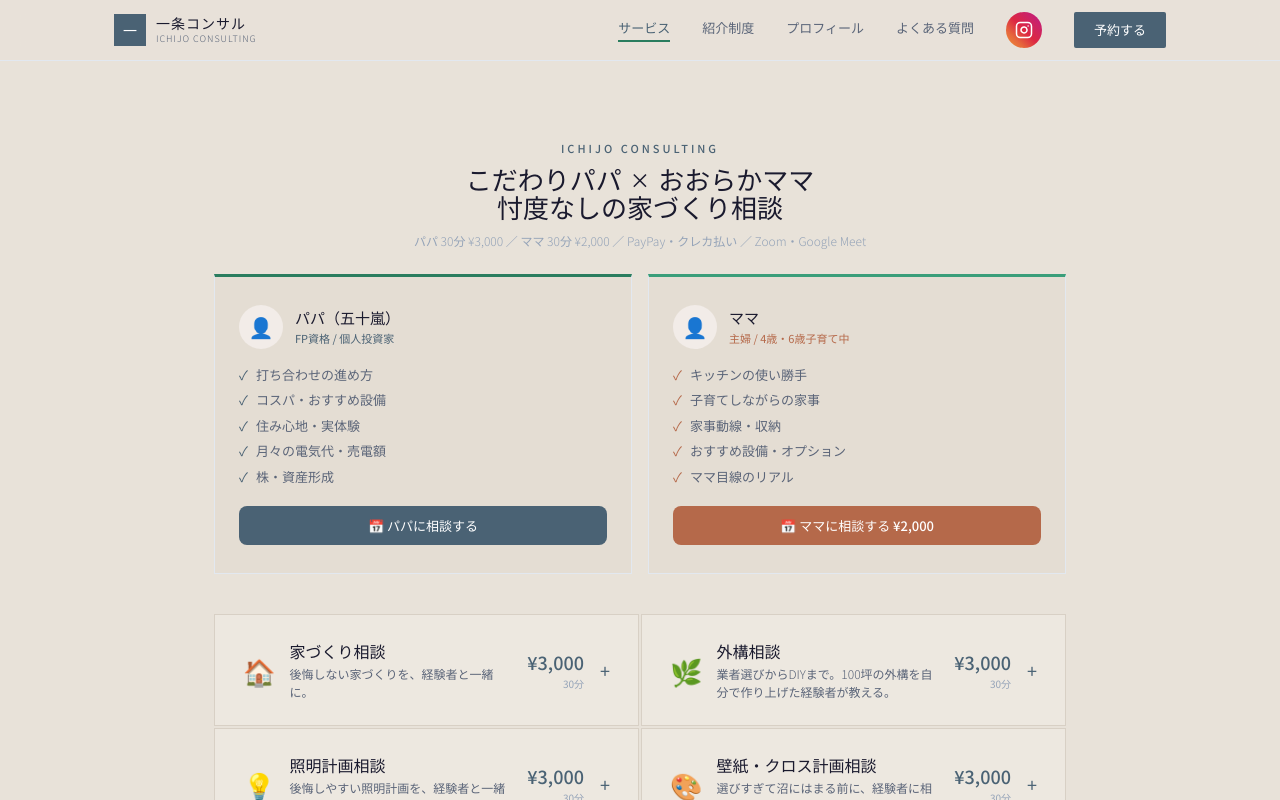
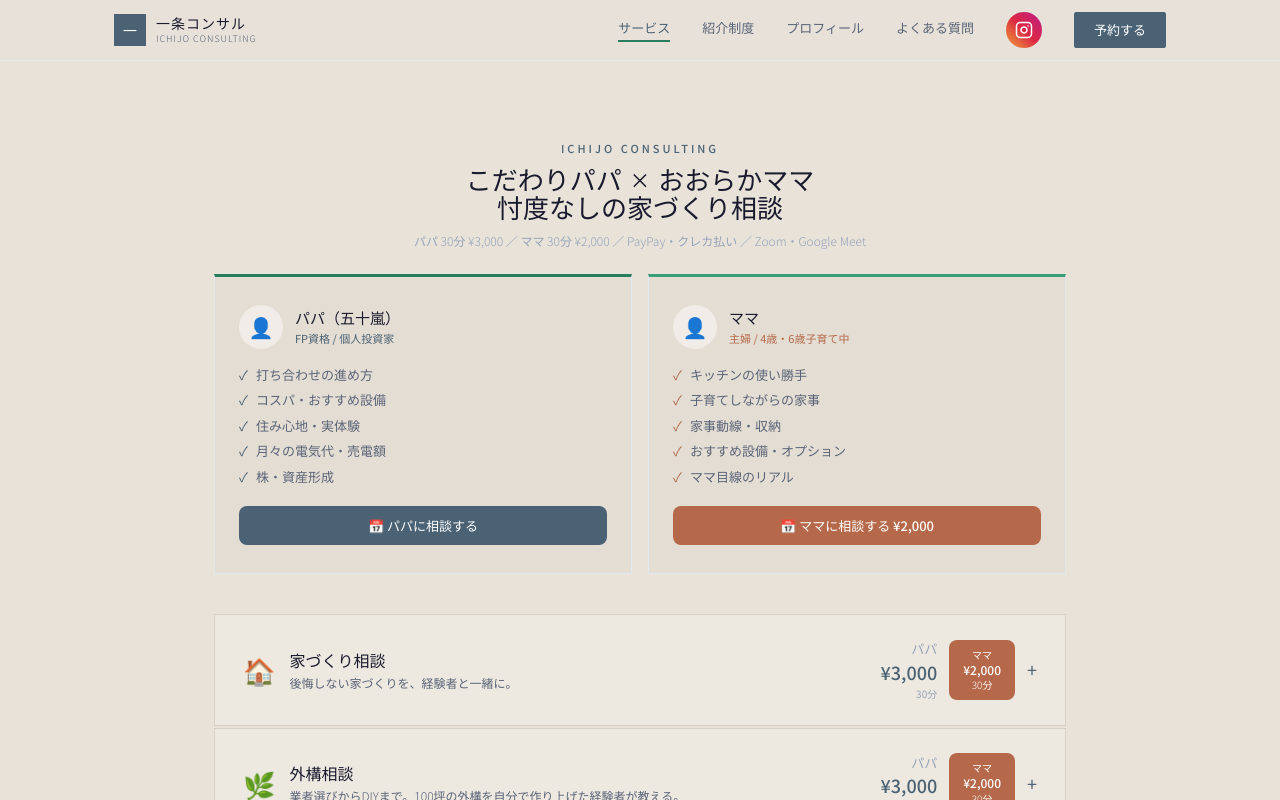
Before and after one commit to tradehant1-cloud/ichijo-consul, a React (Vite) app: page / in a window 1280 px wide. Shown: the top 800 px of the page. Built offline with nearby package versions, Linux system fonts and the light colour scheme.

Commit message:
1col layout, mama 2000yen button on right

```diff
--- a/src/App.jsx
+++ b/src/App.jsx
@@ -471,26 +471,40 @@ export default function App() {
               </div>
             </div>
 
-            <div className="services-grid-2col" style={{ display: "grid", gridTemplateColumns: "1fr 1fr", gap: 2, marginBottom: 48 }}>
+            <div style={{ display: "flex", flexDirection: "column", gap: 2, marginBottom: 48 }}>
               {SERVICES.map((s) => (
                 <div key={s.id} style={{ background: "#ede8e0", border: "1px solid #d8d0c5" }}>
                   {/* 常時表示：タイトル行 */}
-                  <div
-                    onClick={() => setOpenService(openService === s.id ? null : s.id)}
-                    style={{ padding: "24px 28px", display: "flex", justifyContent: "space-between", alignItems: "center", cursor: "pointer", gap: 16 }}>
-                    <div style={{ display: "flex", gap: 14, alignItems: "center" }}>
+                  <div style={{ padding: "24px 28px", display: "flex", justifyContent: "space-between", alignItems: "center", gap: 16 }}>
+                    <div
+                      onClick={() => setOpenService(openService === s.id ? null : s.id)}
+                      style={{ display: "flex", gap: 14, alignItems: "center", cursor: "pointer", flex: 1 }}>
                       <span style={{ fontSize: 26 }}>{s.icon}</span>
                       <div>
                         <h3 style={{ fontSize: 16, fontWeight: 500, color: "#1a1a2e", marginBottom: 2 }}>{s.title}</h3>
                         <p style={{ fontSize: 12, color: "#5a6478", fontWeight: 300 }}>{s.tagline}</p>
                       </div>
                     </div>
-                    <div style={{ display: "flex", alignItems: "center", gap: 16, flexShrink: 0 }}>
+                    <div style={{ display: "flex", alignItems: "center", gap: 12, flexShrink: 0 }}>
+                      {/* パパ価格 */}
                       <div style={{ textAlign: "right" }}>
+                        <div style={{ fontSize: 13, color: "#94a3b8", fontWeight: 300 }}>パパ</div>
                         <div style={{ fontSize: 18, fontWeight: 500, color: "#4a6274" }}>¥3,000</div>
                         <div style={{ fontSize: 10, color: "#94a3b8" }}>30分</div>
                       </div>
-                      <span style={{ fontSize: 18, color: "#4a6274", transition: "transform 0.2s", transform: openService === s.id ? "rotate(45deg)" : "none", display: "block" }}>+</span>
+                      {/* ママ価格（4サービスのみ） */}
+                      {["homebuilding", "exterior", "lighting", "wallpaper"].includes(s.id) && (
+                        <button
+                          onClick={() => handleConsultClick("ママ", s.title)}
+                          style={{ background: "#b5694a", color: "#fff", border: "none", padding: "8px 14px", fontSize: 12, cursor: "pointer", fontFamily: "inherit", fontWeight: 500, lineHeight: 1.4, textAlign: "center" }}>
+                          <div style={{ fontSize: 10, fontWeight: 300 }}>ママ</div>
+                          <div>¥2,000</div>
+                          <div style={{ fontSize: 10, fontWeight: 300 }}>30分</div>
+                        </button>
+                      )}
+                      <span
+                        onClick={() => setOpenService(openService === s.id ? null : s.id)}
+                        style={{ fontSize: 18, color: "#4a6274", transition: "transform 0.2s", transform: openService === s.id ? "rotate(45deg)" : "none", display: "block", cursor: "pointer" }}>+</span>
                     </div>
                   </div>
 
@@ -510,12 +524,7 @@ export default function App() {
                           style={{ background: "#4a6274", color: "#fff", border: "none", padding: "10px 20px", fontSize: 13, cursor: "pointer", fontFamily: "inherit", fontWeight: 500 }}>
                           📅 {s.id === "homebuilding" || s.id === "lighting" || s.id === "wallpaper" ? "パパに相談する" : "相談する"}
                         </button>
-                        {(s.id === "homebuilding" || s.id === "lighting" || s.id === "wallpaper") && (
-                          <button onClick={() => handleConsultClick("ママ", s.title)}
-                            style={{ background: "#b5694a", color: "#fff", border: "none", padding: "10px 20px", fontSize: 13, cursor: "pointer", fontFamily: "inherit", fontWeight: 500 }}>
-                            📅 ママに相談する ¥2,000
-                          </button>
-                        )}
+
                         <a href={STRIPE_URL} target="_blank" rel="noreferrer"
                           style={{ background: "#635bff", color: "#fff", padding: "10px 20px", fontSize: 13, textDecoration: "none", fontWeight: 500, display: "inline-block" }}>
                           💳 カードで支払う
```
